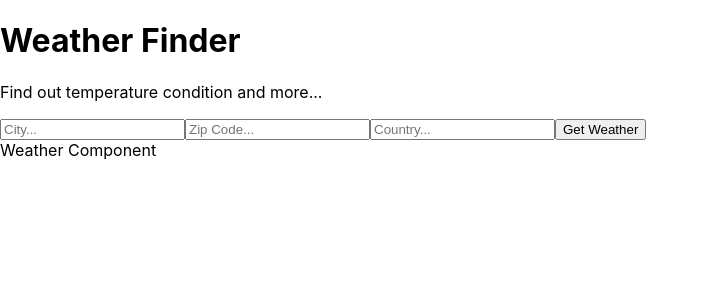
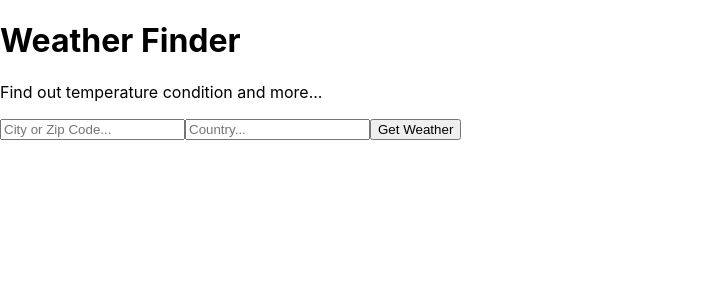
Before and after one commit to daler-bobojanov/Weather-App, a React (Create React App) app in the folder weather-app/: page / in a window 1280 px wide. Shown: the top 300 px of the page, without its empty margins (0-709 px from the left). Built offline with nearby package versions, Linux system fonts and the light colour scheme.

Commit message:
added more functionality

```diff
--- a/weather-app/src/components/Form.jsx
+++ b/weather-app/src/components/Form.jsx
@@ -5,8 +5,7 @@ class Form extends React.Component {
     render() {
         return (
             <form onSubmit={this.props.getWeather}>
-                <input type="text" name="city" placeholder="City..." />
-                <input type="text" name="zip_code" placeholder="Zip Code..." />
+                <input type="text" name="city" placeholder="City or Zip Code..." />
                 <input type="text" name="country" placeholder="Country..." />
                 <button>Get Weather</button>
             </form>
--- a/weather-app/src/components/Titles.jsx
+++ b/weather-app/src/components/Titles.jsx
@@ -1,7 +1,6 @@
 import React from 'react';
 
 class Titles extends React.Component {
-
     render() {
         return (
             <div>
--- a/weather-app/src/components/Weather.jsx
+++ b/weather-app/src/components/Weather.jsx
@@ -1,10 +1,24 @@
 import React from 'react';
 
 class Weather extends React.Component {
-
     render() {
         return (
-            <div>Weather Component</div>
+            // <div>Weather Component</div>
+            <div>
+                {this.props.city && this.props.country && <p>Location: {this.props.city}, {this.props.country}</p>}
+
+                {this.props.date && <p>Date: {this.props.date}</p>}
+
+                {this.props.temperature && <p>Temperature: {this.props.temperature}℉</p>}
+
+                {this.props.feels_like && <p>Feels Like: {this.props.feels_like}℉</p>}
+
+                {this.props.humidity && <p>Humidity: {this.props.humidity}%</p>}
+
+                {this.props.description && <p>Conditions: {this.props.description}</p>}
+
+                {this.props.icon && <img src={this.props.icon} alt=""></img>}
+            </div >
         );
     }
 }
```
